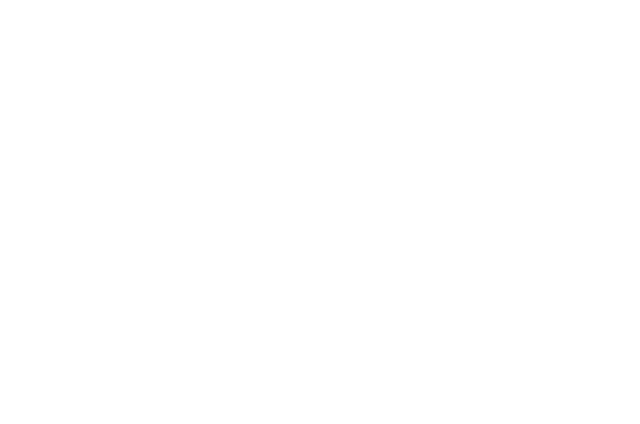
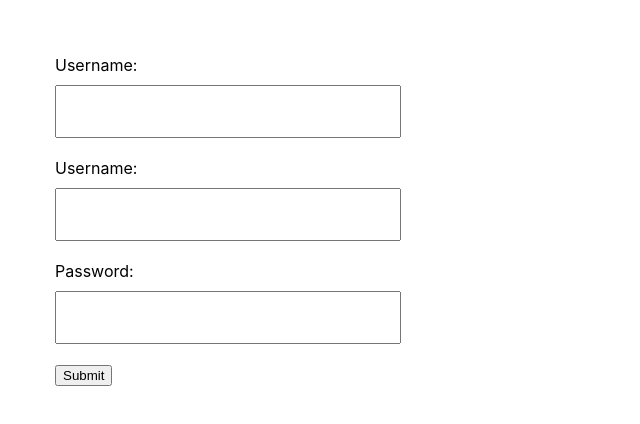
Before and after one commit to beksssK/weather-app, a React (Create React App) app: page /register in a window 1280 px wide. Before the commit this address had no page. Shown: the top 424 px of the page, without its empty margins (0-640 px from the left). Built offline with nearby package versions, Linux system fonts and the light colour scheme.

Commit message:
single weather history

```diff
--- a/src/App.js
+++ b/src/App.js
@@ -3,18 +3,23 @@
 import "./sass-utils/main.scss";
 import { BrowserRouter, Route, Routes } from "react-router-dom";
 import Dashboard from "./pages/Dashboard/Dashboard";
-import Login from "./pages/Auth/Login/Login";
+import Login from "./pages/Auth/Login";
 import Detailed from "./pages/Detailed/Detailed";
+import Auth from "./components/Auth/Auth";
+import Register from "./pages/Auth/Register";
 
 function App() {
   return (
     <Provider store={store}>
       <BrowserRouter>
-        <Routes>
-          <Route path="/" element={<Dashboard />} />
-          <Route path="/login" element={<Login />} />
-          <Route path="/detailed" element={<Detailed />} />
-        </Routes>
+        <Auth>
+          <Routes>
+            <Route path="/" element={<Dashboard />} />
+            <Route path="/login" element={<Login />} />
+            <Route path="/detailed" element={<Detailed />} />
+            <Route path="/register" element={<Register />} />
+          </Routes>
+        </Auth>
       </BrowserRouter>
     </Provider>
   );
--- /dev/null
+++ b/src/components/Auth/Auth.jsx
@@ -0,0 +1,14 @@
+import React, { useEffect } from "react";
+import { useSelector } from "react-redux";
+import { useNavigate } from "react-router-dom";
+
+const Auth = ({ children }) => {
+  const { authorized } = useSelector((state) => state.user);
+  const navigate = useNavigate();
+  useEffect(() => {
+  }, [authorized, navigate]);
+  console.log(authorized);
+  return <>{children}</>;
+};
+
+export default Auth;
--- /dev/null
+++ b/src/pages/Auth/Login.jsx
@@ -0,0 +1,57 @@
+import React, { useCallback, useState } from "react";
+import "./index.scss";
+import {Link} from "react-router-dom";
+import {useDispatch} from "react-redux";
+
+const Login = () => {
+  const [userData, setUserData] = useState({
+    username: "",
+    password: "",
+  });
+  const dispatch = useDispatch();
+  const handleUserDataChange = useCallback((e) => {
+    setUserData((data) => ({ ...data, [e.target.name]: e.target.value }));
+  }, []);
+  const submitForm = useCallback((e) => {
+    e.preventDefault();
+    console.log(userData);
+  }, []);
+  return (
+    <div className="container">
+      <div className="authorization-form">
+        <form action="#" onSubmit={submitForm}>
+          <div className="authorization-form__element">
+            <label className="authorization-form__label" htmlFor="username">
+              Username:{" "}
+            </label>
+            <input
+              id="username"
+              className="authorization-form__input"
+              type="text"
+              name="username"
+              onChange={handleUserDataChange}
+              value={userData.username}
+            />
+          </div>
+          <div className="authorization-form__element">
+            <label className="authorization-form__label" htmlFor="password">
+              Password:{" "}
+            </label>
+            <input
+              id="password"
+              className="authorization-form__input"
+              type="password"
+              name="password"
+              onChange={handleUserDataChange}
+              value={userData.password}
+            />
+          </div>
+          <button type="submit">Submit</button>
+        </form>
+      </div>
+      <Link to="/register">Register</Link>
+    </div>
+  );
+};
+
+export default Login;
--- a/src/pages/Auth/Login/Login.jsx
+++ /dev/null
@@ -1,11 +0,0 @@
-import React from 'react';
-
-const Login = () => {
-  return (
-    <div>
-      Login
-    </div>
-  );
-};
-
-export default Login;
--- /dev/null
+++ b/src/pages/Auth/Register.jsx
@@ -0,0 +1,75 @@
+import React, { useCallback, useState } from "react";
+import { Link } from "react-router-dom";
+import "./index.scss";
+import { useDispatch } from "react-redux";
+import { register } from "../../store/userSlice";
+
+const Register = () => {
+  const dispatch = useDispatch();
+  const [userData, setUserData] = useState({
+    username: "",
+    password: "",
+    email: "",
+  });
+  const handleUserDataChange = useCallback((e) => {
+    setUserData((data) => ({ ...data, [e.target.name]: e.target.value }));
+  }, []);
+  const submitForm = useCallback(
+    (e) => {
+      e.preventDefault();
+      dispatch(register(userData));
+    },
+    [dispatch, userData]
+  );
+
+  return (
+    <div className="container">
+      <div className="authorization-form">
+        <form action="#" onSubmit={submitForm}>
+          <div className="authorization-form__element">
+            <label className="authorization-form__label" htmlFor="username">
+              Username:{" "}
+            </label>
+            <input
+              id="username"
+              className="authorization-form__input"
+              type="text"
+              name="username"
+              onChange={handleUserDataChange}
+              value={userData.username}
+            />
+          </div>
+          <div className="authorization-form__element">
+            <label className="authorization-form__label" htmlFor="email">
+              Username:{" "}
+            </label>
+            <input
+              id="email"
+              className="authorization-form__input"
+              type="text"
+              name="email"
+              onChange={handleUserDataChange}
+              value={userData.email}
+            />
+          </div>
+          <div className="authorization-form__element">
+            <label className="authorization-form__label" htmlFor="password">
+              Password:{" "}
+            </label>
+            <input
+              id="password"
+              className="authorization-form__input"
+              type="password"
+              name="password"
+              onChange={handleUserDataChange}
+              value={userData.password}
+            />
+          </div>
+          <button type="submit">Submit</button>
+        </form>
+      </div>
+    </div>
+  );
+};
+
+export default Register;
--- /dev/null
+++ b/src/pages/Auth/index.scss
@@ -0,0 +1,12 @@
+.authorization-form {
+  padding: 40px;
+  &__input {
+    padding: 10px;
+    margin-bottom: 20px;
+    font-size: 25px;
+  }
+  &__label {
+    margin-bottom: 10px;
+    display: block;
+  }
+}
--- /dev/null
+++ b/src/services/loginUser.js
@@ -0,0 +1,3 @@
+export const loginUser = () => {
+
+}
--- a/src/store/store.js
+++ b/src/store/store.js
@@ -2,11 +2,13 @@
 import { setupListeners } from "@reduxjs/toolkit/query";
 import generalWeatherReducer from "./generalWeatherSlice";
 import singleWeatherReducer from "./singleWeatherSlice";
+import userReducer from "./userSlice";
 
 export const store = configureStore({
   reducer: {
     generalWeather: generalWeatherReducer,
     singleWeather: singleWeatherReducer,
+    user: userReducer,
   },
 });
 
--- /dev/null
+++ b/src/store/userSlice.js
@@ -0,0 +1,37 @@
+import { createSlice } from "@reduxjs/toolkit";
+import {
+  fetchSingleWeather,
+  fetchSingleWeatherHistory,
+} from "../services/singleWeather";
+
+const initialState = {
+  authorized: false,
+  errorMessage: "",
+};
+
+const userSlice = createSlice({
+  name: "generalWeather",
+  initialState,
+  reducers: {
+    login: (state, action) => {
+      const users = JSON.parse(localStorage.getItem("users"));
+      if (!users) {
+        localStorage.setItem("users", JSON.stringify([]));
+        state.errorMessage = "Not found";
+      }
+      // const user = users.filter
+    },
+    register: (state, action) => {
+      let users = JSON.parse(localStorage.getItem("users"));
+      if (!users) {
+        users = [];
+      }
+      users.push(action.payload);
+      localStorage.setItem("users", JSON.stringify(users));
+    },
+  },
+});
+
+export const { register } = userSlice.actions;
+
+export default userSlice.reducer;
```
